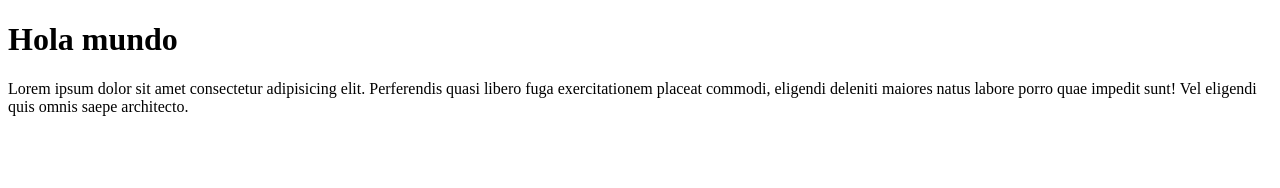
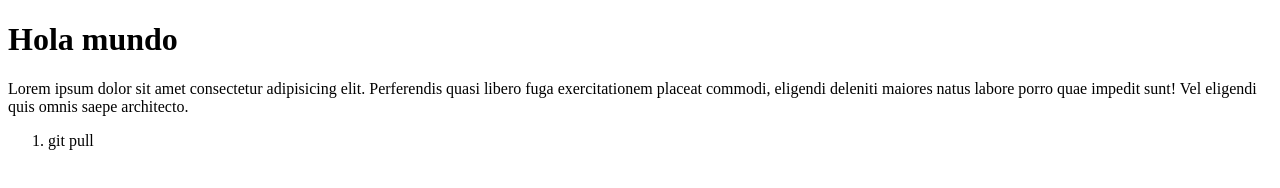
Before and after one commit to alvaroooom/prueba_git, a plain HTML site: page index.html in a window 1280 px wide. Drawn offline with Linux system fonts and the light colour scheme.

Commit message:
Update index.html

```diff
--- a/index.html
+++ b/index.html
@@ -8,5 +8,8 @@
 <body>
     <h1>Hola mundo</h1>
         <p>Lorem ipsum dolor sit amet consectetur adipisicing elit. Perferendis quasi libero fuga exercitationem placeat commodi, eligendi deleniti maiores natus labore porro quae impedit sunt! Vel eligendi quis omnis saepe architecto.</p>
+    <ol>
+        <li>git pull</li>
+    </ol>
 </body>
 </html>
```
